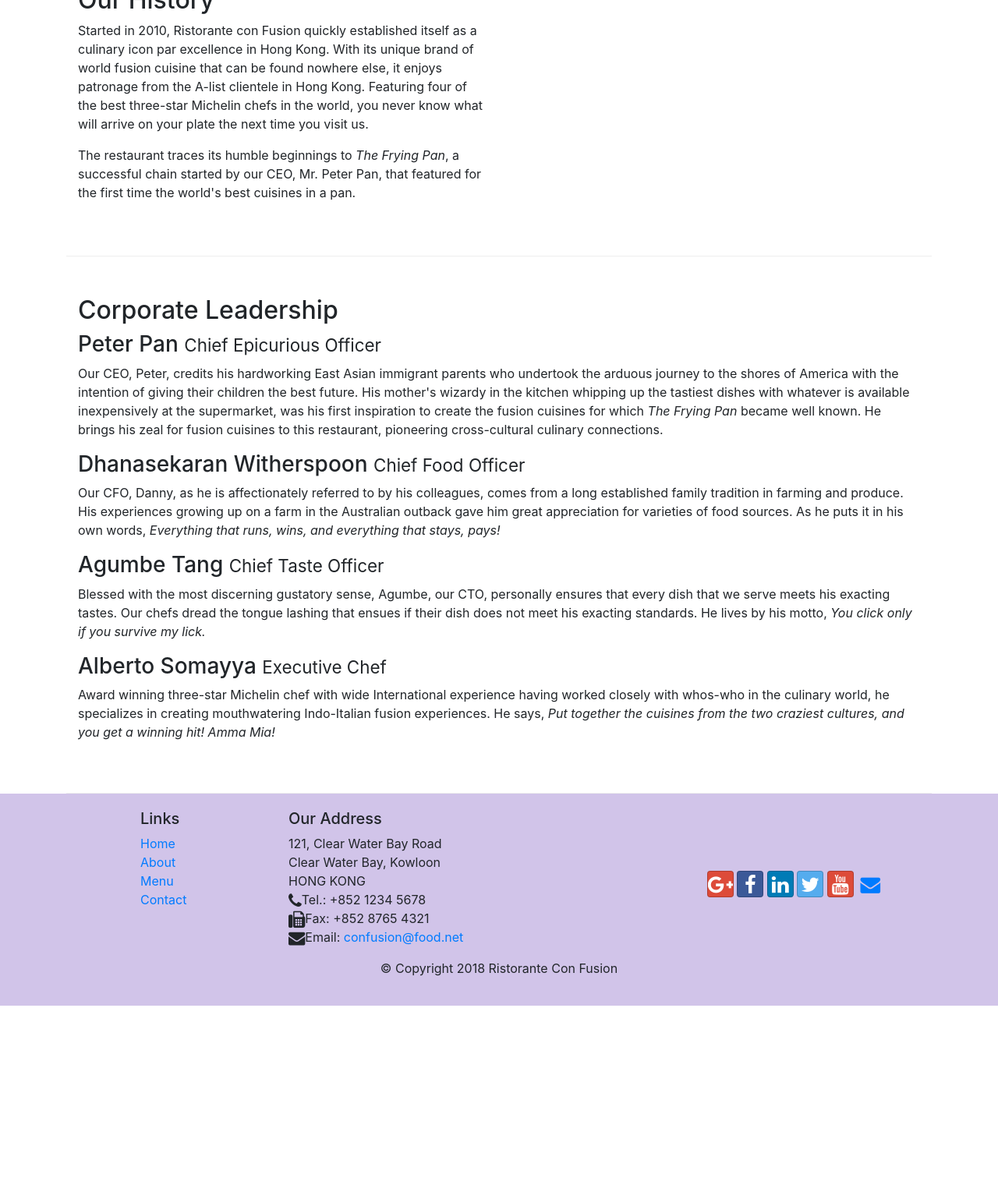
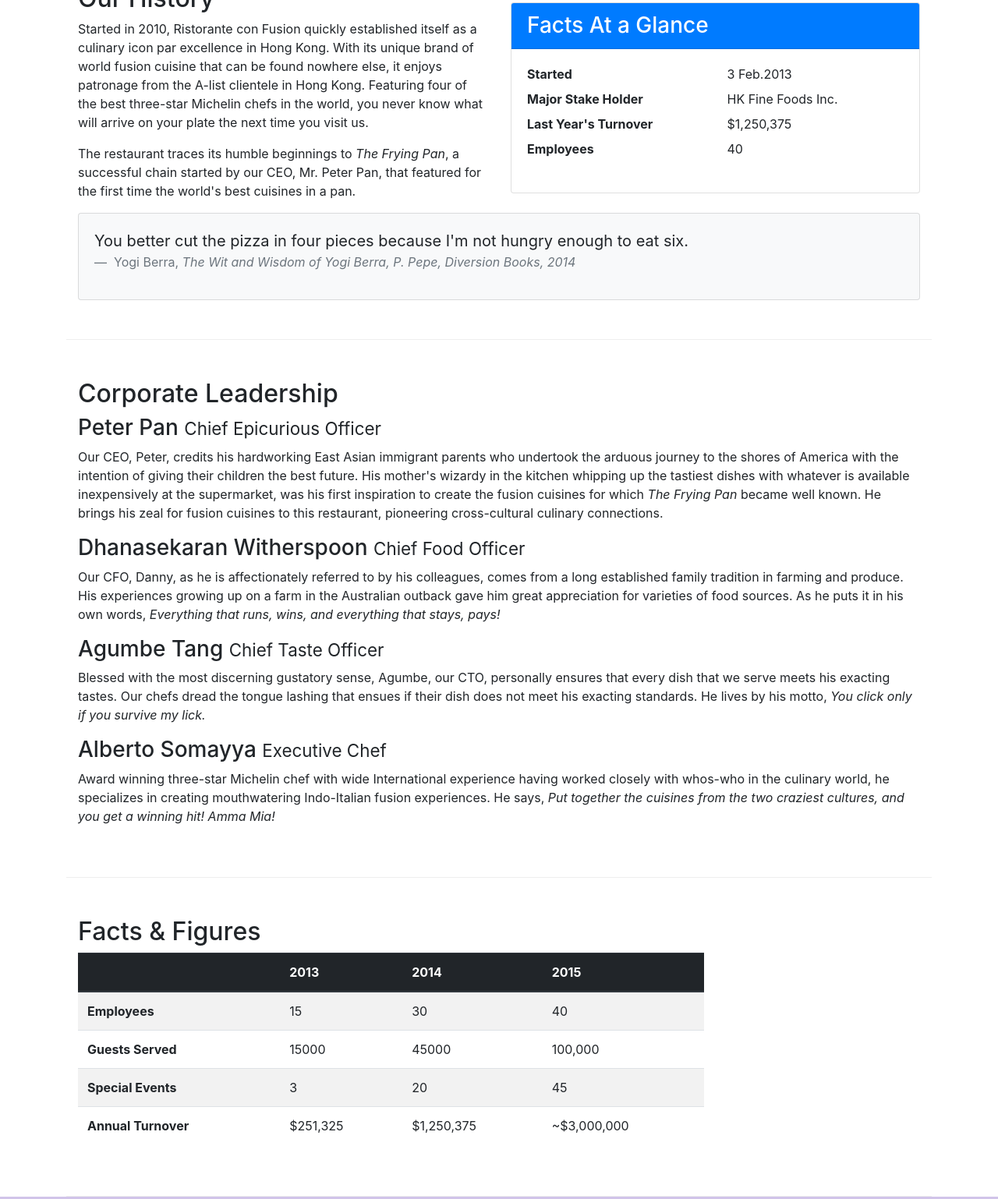
Before and after one commit to kanikaagrawal97/conFusion, a website: page aboutus.html in a window 1280 px wide. Shown: the part 536-2074 px from the top of the page at 78% size. Before the commit the page ends 1826 px from the top, so only its background shows below. Drawn offline with nearby package versions, Linux system fonts and the light colour scheme.

Commit message:
table and card commit

```diff
--- a/aboutus.html
+++ b/aboutus.html
@@ -64,7 +64,38 @@
                 <p>Started in 2010, Ristorante con Fusion quickly established itself as a culinary icon par excellence in Hong Kong. With its unique brand of world fusion cuisine that can be found nowhere else, it enjoys patronage from the A-list clientele in Hong Kong.  Featuring four of the best three-star Michelin chefs in the world, you never know what will arrive on your plate the next time you visit us.</p>
                 <p>The restaurant traces its humble beginnings to <em>The Frying Pan</em>, a successful chain started by our CEO, Mr. Peter Pan, that featured for the first time the world's best cuisines in a pan.</p>
             </div>
-            <div>
+            <div class="col-sm">
+                <div class="card">
+                    <h3 class="card-header bg-primary text-white">Facts At a Glance</h3>
+                    <div class="card-body">
+                        <dl class="row">
+                            <dt class="col-6">Started</dt>
+                            <dd class="col-6">3 Feb.2013</dd>
+                            <dt class="col-6">Major Stake Holder</dt>
+                            <dd class="col-6">HK Fine Foods Inc.</dd>
+                            <dt class="col-6">Last Year's Turnover</dt>
+                            <dd class="col-6">$1,250,375</dd>
+                            <dt class="col-6">Employees</dt>
+                            <dd class="col-6">40</dd>
+                        </dl>
+                    </div>
+                </div>
+                </div>
+                <div class="col-12">
+                        <div class="card card-body bg-light">
+                            <blockquote class="blockquote">
+                                <p class="mb-0">
+                                    You better cut the pizza in four pieces because
+                                        I'm not hungry enough to eat six.
+                                </p>
+                                <footer class="blockquote-footer">
+                                    Yogi Berra,
+                                    <cite title="Source Title">
+                                        The Wit and Wisdom of Yogi Berra, P. Pepe, Diversion Books, 2014
+                                    </cite>
+                                </footer>
+                            </blockquote>
+                        </div>
             </div>
         </div>
 
@@ -82,7 +113,52 @@
                 <p class="d-none d-sm-block">Award winning three-star Michelin chef with wide International experience having worked closely with whos-who in the culinary world, he specializes in creating mouthwatering Indo-Italian fusion experiences. He says, <em>Put together the cuisines from the two craziest cultures, and you get a winning hit! Amma Mia!</em></p>
             </div>
        </div>
+       <div class="row row-content">
+           <div class="col-12 col-sm-9">
+               <h2>Facts &amp; Figures</h2>
+               <div class="table-responsive">
+                   <table class="table table-striped">
+                       <thead class="thead-dark">
+                           <tr>
+                               <th>&nbsp;</th>
+                               <th>2013</th>
+                               <th>2014</th>
+                               <th>2015</th>
+                           </tr>
+                       </thead>
+                       <tbody>
+                           <tr>
+                               <th>Employees</th>
+                               <td>15</td>
+                               <td>30</td>
+                               <td>40</td>
+                           </tr>
+                           <tr>
+                               <th>Guests Served</th>
+                               <td>15000</td>
+                               <td>45000</td>
+                               <td>100,000</td>
+                           </tr>
+                           <tr>
+                               <th>Special Events</th>
+                               <td>3</td>
+                               <td>20</td>
+                               <td>45</td>
+                           </tr>
+                           <tr>
+                               <th>Annual Turnover</th>
+                               <td>$251,325</td>
+                               <td>$1,250,375</td>
+                               <td>~$3,000,000</td>
+                           </tr>
+                       </tbody>
+                   </table>
+               </div>
+           </div>
+               <div class="col-12 col-sm-3">
 
+               </div>
+       </div>
     </div>
 
     <footer class="footer">
```
